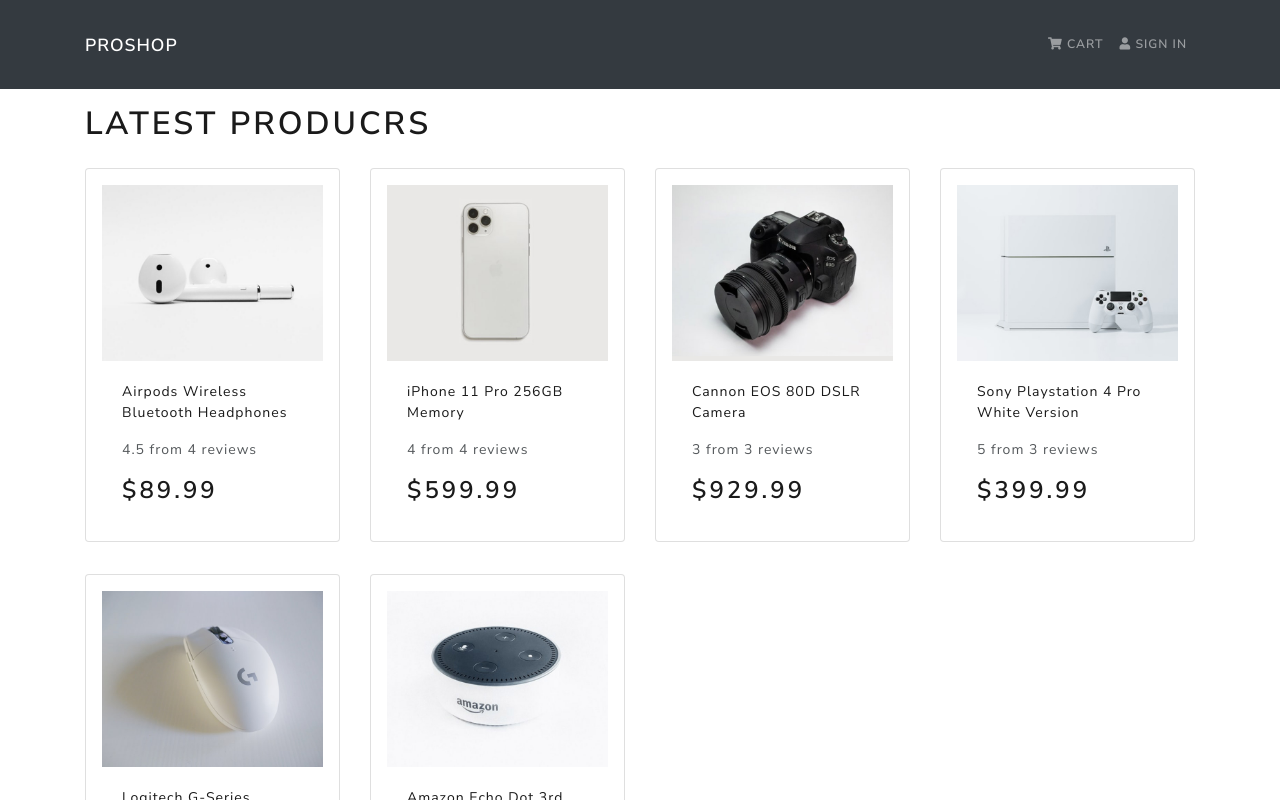
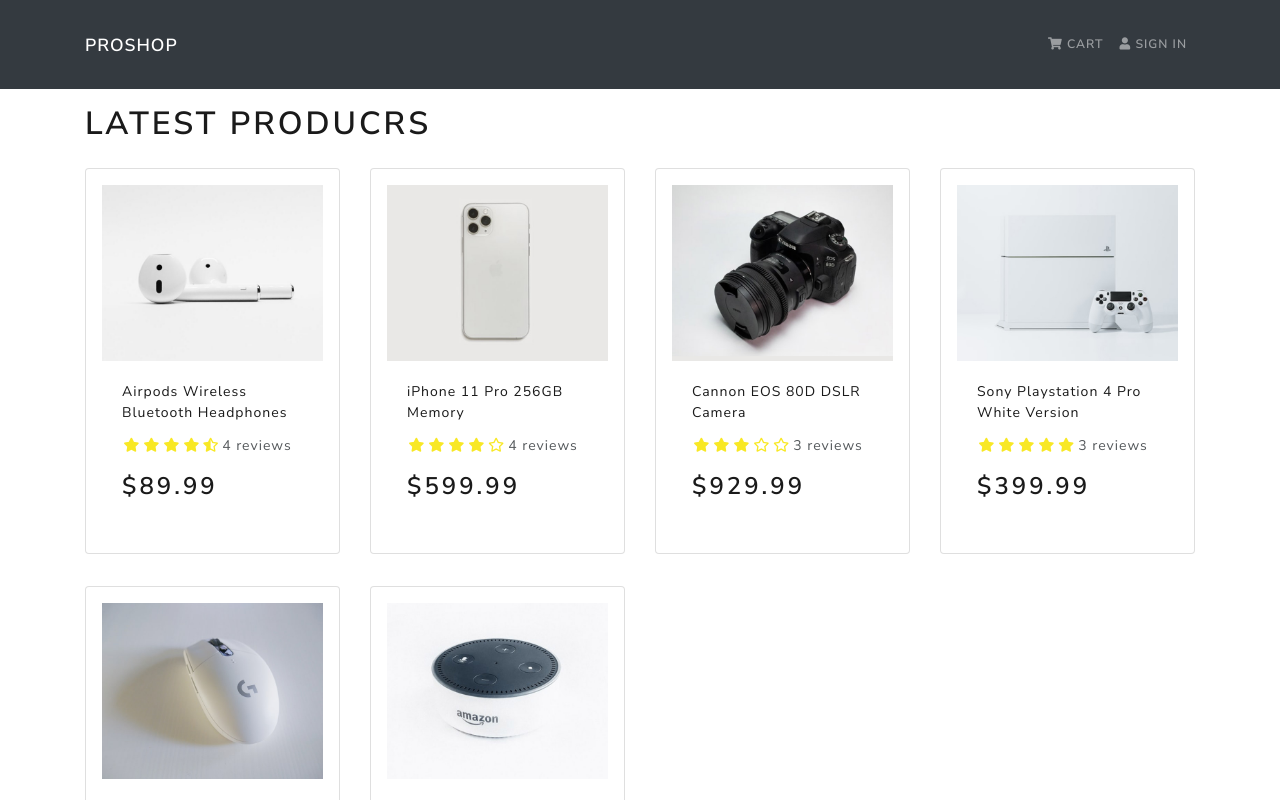
Before and after one commit to emahmi/CartIgnite, a React (Create React App) app in the folder frontend/: page / in a window 1280 px wide. Shown: the top 800 px of the page. Built offline with nearby package versions, Linux system fonts and the light colour scheme.

Commit message:
made rating component

```diff
--- a/frontend/src/components/Footer.js
+++ b/frontend/src/components/Footer.js
@@ -1,5 +1,5 @@
 import React from 'react'
-import { Container, Row, Col } from 'react-bootstrap'
+import { Row, Col } from 'react-bootstrap'
 
 const Footer = () => {
   return (
--- a/frontend/src/components/Product.js
+++ b/frontend/src/components/Product.js
@@ -1,5 +1,6 @@
 import React from 'react'
 import { Card } from 'react-bootstrap'
+import Rating from './Rating'
 
 const Product = ({ product }) => {
   return (
@@ -14,9 +15,10 @@
           </Card.Title>
         </a>
         <Card.Text as='div'>
-          <div className='my-3'>
-            {product.rating} from {product.numReviews} reviews
-          </div>
+          <Rating
+            value={product.rating}
+            text={`${product.numReviews} reviews`}
+          />
         </Card.Text>
         <Card.Text as='h3'>${product.price}</Card.Text>
       </Card.Body>
--- /dev/null
+++ b/frontend/src/components/Rating.js
@@ -0,0 +1,82 @@
+import React from 'react'
+import PropTypes from 'prop-types'
+
+const Rating = ({ value, text, color }) => {
+  return (
+    <div className='rating'>
+      <span>
+        <i
+          style={{ color }}
+          className={
+            value >= 1
+              ? 'fas fa-star'
+              : value >= 0.5
+              ? 'fas fa-star-half-alt'
+              : 'far fa-star'
+          }
+        ></i>
+      </span>
+      <span>
+        <i
+          style={{ color }}
+          className={
+            value >= 2
+              ? 'fas fa-star'
+              : value >= 1.5
+              ? 'fas fa-star-half-alt'
+              : 'far fa-star'
+          }
+        ></i>
+      </span>
+      <span>
+        <i
+          style={{ color }}
+          className={
+            value >= 3
+              ? 'fas fa-star'
+              : value >= 2.5
+              ? 'fas fa-star-half-alt'
+              : 'far fa-star'
+          }
+        ></i>
+      </span>
+      <span>
+        <i
+          style={{ color }}
+          className={
+            value >= 4
+              ? 'fas fa-star'
+              : value >= 3.5
+              ? 'fas fa-star-half-alt'
+              : 'far fa-star'
+          }
+        ></i>
+      </span>
+      <span>
+        <i
+          style={{ color }}
+          className={
+            value >= 5
+              ? 'fas fa-star'
+              : value >= 4.5
+              ? 'fas fa-star-half-alt'
+              : 'far fa-star'
+          }
+        ></i>
+      </span>
+      <span>{text && text}</span>
+    </div>
+  )
+}
+
+Rating.defaultProps = {
+  color: '#f8e825',
+}
+
+Rating.propTypes = {
+  value: PropTypes.number.isRequired,
+  text: PropTypes.string.isRequired,
+  color: PropTypes.string,
+}
+
+export default Rating
--- a/frontend/src/index.css
+++ b/frontend/src/index.css
@@ -1,3 +1,11 @@
 main {
   min-height: 80vh;
 }
+
+h3 {
+  padding: 1rem 0;
+}
+
+.rating span {
+  margin: 0.1rem;
+}
--- a/frontend/src/screens/HomeScreen.js
+++ b/frontend/src/screens/HomeScreen.js
@@ -8,7 +8,7 @@
       <h1>Latest Producrs</h1>
       <Row>
         {products.map((product) => (
-          <Col sm={12} md={6} lg={4} xl={3}>
+          <Col key={product._id} sm={12} md={6} lg={4} xl={3}>
             <Product product={product} />
           </Col>
         ))}
```
Also changed, not shown: 1 other file (tests, documents, lock files or other folders).
